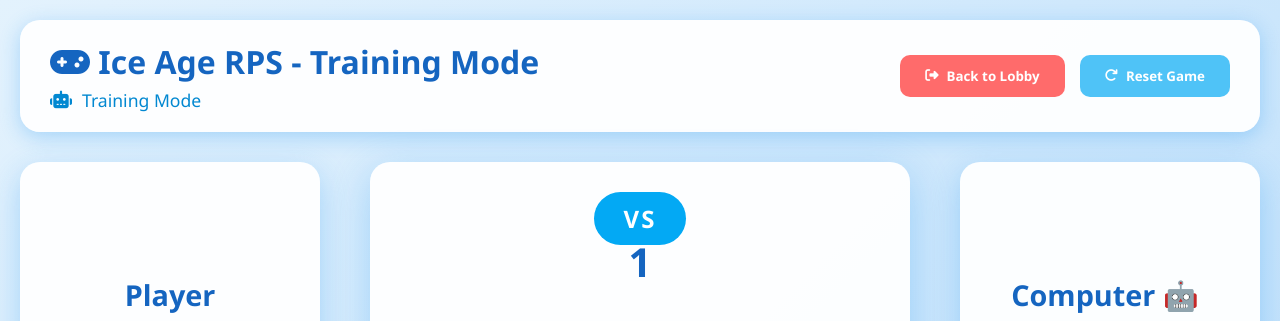
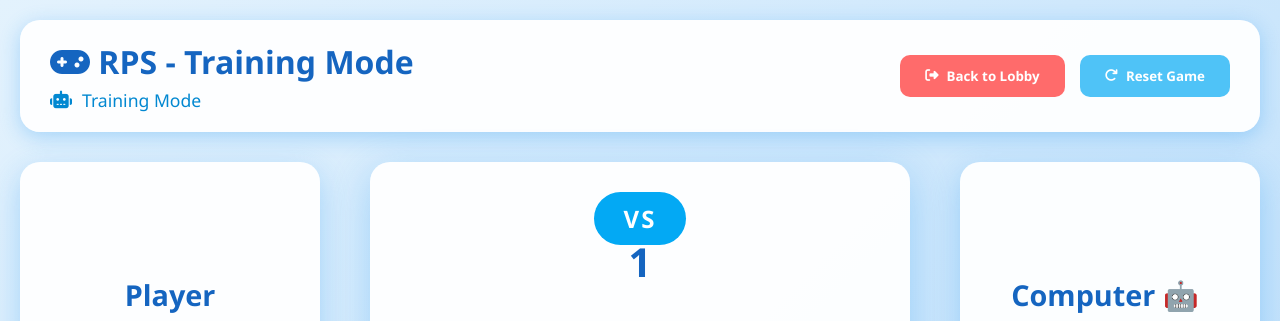
Before and after one commit to JENX-5/Rock-Paper-Scissors, a website: page public/cpu.html in a window 1280 px wide. Shown: the top 321 px of the page. Drawn offline with Linux system fonts and the light colour scheme.

Commit message:
Minor Changes

```diff
--- a/public/cpu.html
+++ b/public/cpu.html
@@ -12,7 +12,7 @@
         <!-- Game Header -->
         <header class="game-header">
             <div class="header-left">
-                <h2><i class="fas fa-gamepad"></i> Ice Age RPS - Training Mode</h2>
+                <h2><i class="fas fa-gamepad"></i> RPS - Training Mode</h2>
                 <div class="room-info">
                     <i class="fas fa-robot"></i>
                     <span id="roomLabel">Playing vs Computer</span>
```
Also changed, not shown: public/pvp.html (+1 -1 lines).
